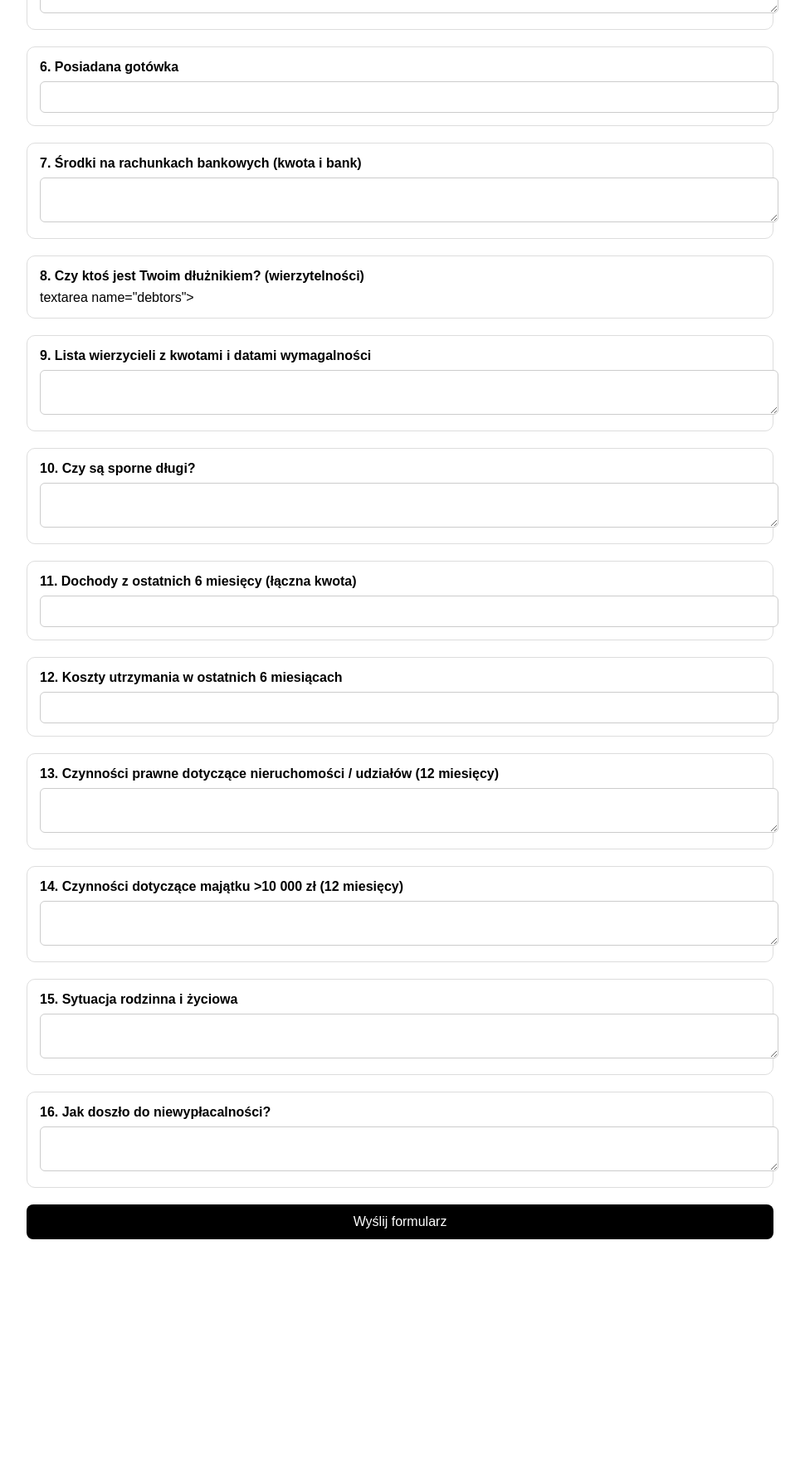
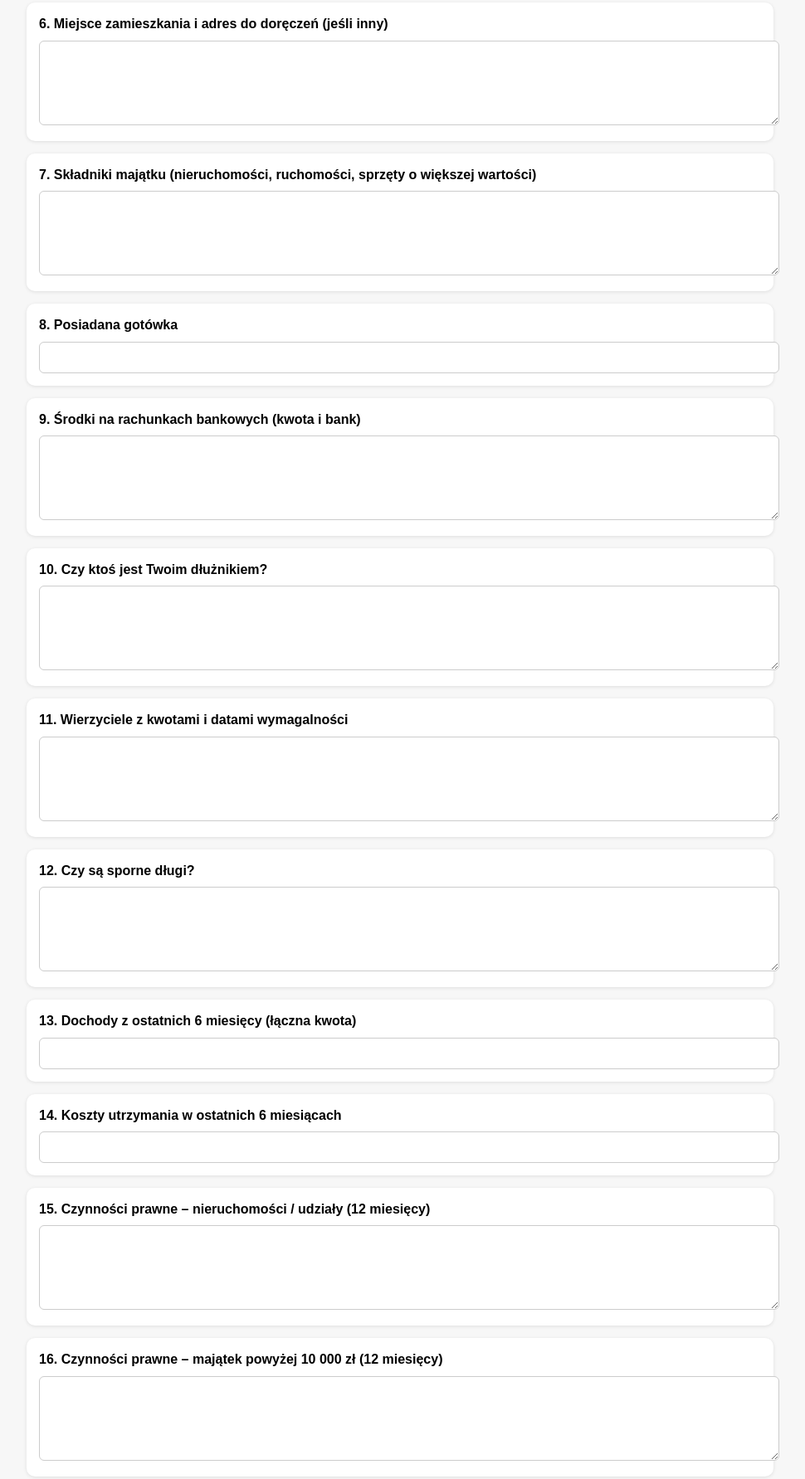
Before and after one commit to PogotowieUpadlosciowe/pogotowieupadlosciowe, a plain HTML site: page ankieta.html in a window 1280 px wide. Shown: the part 672-2455 px from the top of the page at 83% size, without its empty margins (158-1128 px from the left). Before the commit the page ends 2202 px from the top, so only its background shows below. Drawn offline with Linux system fonts and the light colour scheme.

Commit message:
Update ankieta.html

```diff
--- a/ankieta.html
+++ b/ankieta.html
@@ -10,6 +10,7 @@ body {
   max-width: 900px;
   margin: auto;
   padding: 20px;
+  background: #f7f7f7;
 }
 
 h1 {
@@ -18,34 +19,40 @@ h1 {
 }
 
 .question {
-  margin-bottom: 20px;
+  background: white;
   padding: 15px;
-  border: 1px solid #ddd;
+  margin-bottom: 15px;
   border-radius: 10px;
+  box-shadow: 0 1px 4px rgba(0,0,0,0.1);
 }
 
 label {
   font-weight: bold;
   display: block;
   margin-bottom: 8px;
+  line-height: 1.4;
 }
 
 input, textarea {
   width: 100%;
   padding: 10px;
-  font-size: 14px;
   border-radius: 6px;
   border: 1px solid #ccc;
+  font-size: 14px;
+}
+
+textarea {
+  min-height: 80px;
 }
 
 button {
-  background: black;
+  width: 100%;
+  padding: 15px;
+  font-size: 16px;
+  background: #111;
   color: white;
-  padding: 12px;
   border: none;
-  width: 100%;
-  font-size: 16px;
-  border-radius: 8px;
+  border-radius: 10px;
   cursor: pointer;
 }
 
@@ -56,6 +63,7 @@ button:hover {
 #status {
   text-align: center;
   margin-top: 15px;
+  font-weight: bold;
 }
 </style>
 
@@ -83,71 +91,81 @@ button:hover {
 </div>
 
 <div class="question">
-<label>4. Miejsce zamieszkania i adres do doręczeń (jeśli inny)</label>
+<label>4. Numer telefonu</label>
+<input name="phone">
+</div>
+
+<div class="question">
+<label>5. Adres e-mail</label>
+<input name="email">
+</div>
+
+<div class="question">
+<label>6. Miejsce zamieszkania i adres do doręczeń (jeśli inny)</label>
 <textarea name="address"></textarea>
 </div>
 
 <div class="question">
-<label>5. Składniki majątku (nieruchomości, ruchomości, sprzęty o większej wartości)</label>
+<label>7. Składniki majątku (nieruchomości, ruchomości, sprzęty o większej wartości)</label>
 <textarea name="assets"></textarea>
 </div>
 
 <div class="question">
-<label>6. Posiadana gotówka</label>
+<label>8. Posiadana gotówka</label>
 <input name="cash">
 </div>
 
 <div class="question">
-<label>7. Środki na rachunkach bankowych (kwota i bank)</label>
+<label>9. Środki na rachunkach bankowych (kwota i bank)</label>
 <textarea name="bank_accounts"></textarea>
 </div>
 
 <div class="question">
-<label>8. Czy ktoś jest Twoim dłużnikiem? (wierzytelności)</label>
-textarea name="debtors"></textarea>
+<label>10. Czy ktoś jest Twoim dłużnikiem?</label>
+<textarea name="debtors"></textarea>
 </div>
 
 <div class="question">
-<label>9. Lista wierzycieli z kwotami i datami wymagalności</label>
+<label>11. Wierzyciele z kwotami i datami wymagalności</label>
 <textarea name="creditors_list"></textarea>
 </div>
 
 <div class="question">
-<label>10. Czy są sporne długi?</label>
+<label>12. Czy są sporne długi?</label>
 <textarea name="disputed_debts"></textarea>
 </div>
 
 <div class="question">
-<label>11. Dochody z ostatnich 6 miesięcy (łączna kwota)</label>
+<label>13. Dochody z ostatnich 6 miesięcy (łączna kwota)</label>
 <input name="income_6m">
 </div>
 
 <div class="question">
-<label>12. Koszty utrzymania w ostatnich 6 miesiącach</label>
+<label>14. Koszty utrzymania w ostatnich 6 miesiącach</label>
 <input name="expenses_6m">
 </div>
 
 <div class="question">
-<label>13. Czynności prawne dotyczące nieruchomości / udziałów (12 miesięcy)</label>
+<label>15. Czynności prawne – nieruchomości / udziały (12 miesięcy)</label>
 <textarea name="legal_actions_property"></textarea>
 </div>
 
 <div class="question">
-<label>14. Czynności dotyczące majątku >10 000 zł (12 miesięcy)</label>
+<label>16. Czynności prawne – majątek powyżej 10 000 zł (12 miesięcy)</label>
 <textarea name="legal_actions_assets"></textarea>
 </div>
 
 <div class="question">
-<label>15. Sytuacja rodzinna i życiowa</label>
+<label>17. Sytuacja rodzinna i zawodowa</label>
 <textarea name="family_situation"></textarea>
 </div>
 
 <div class="question">
-<label>16. Jak doszło do niewypłacalności?</label>
+<label>18. Jak doszło do niewypłacalności?</label>
 <textarea name="insolvency_story"></textarea>
 </div>
 
-<button type="submit">Wyślij formularz</button>
+<button type="submit">Wyślij ankietę</button>
 
 </form>
 
@@ -163,7 +181,9 @@ form.addEventListener("submit", async (e) => {
 
   const res = await fetch("https://pogotowieupadlosciowe-api.workers.dev", {
     method: "POST",
-    headers: { "Content-Type": "application/json" },
+    headers: {
+      "Content-Type": "application/json"
+    },
     body: JSON.stringify(data)
   });
 
```
